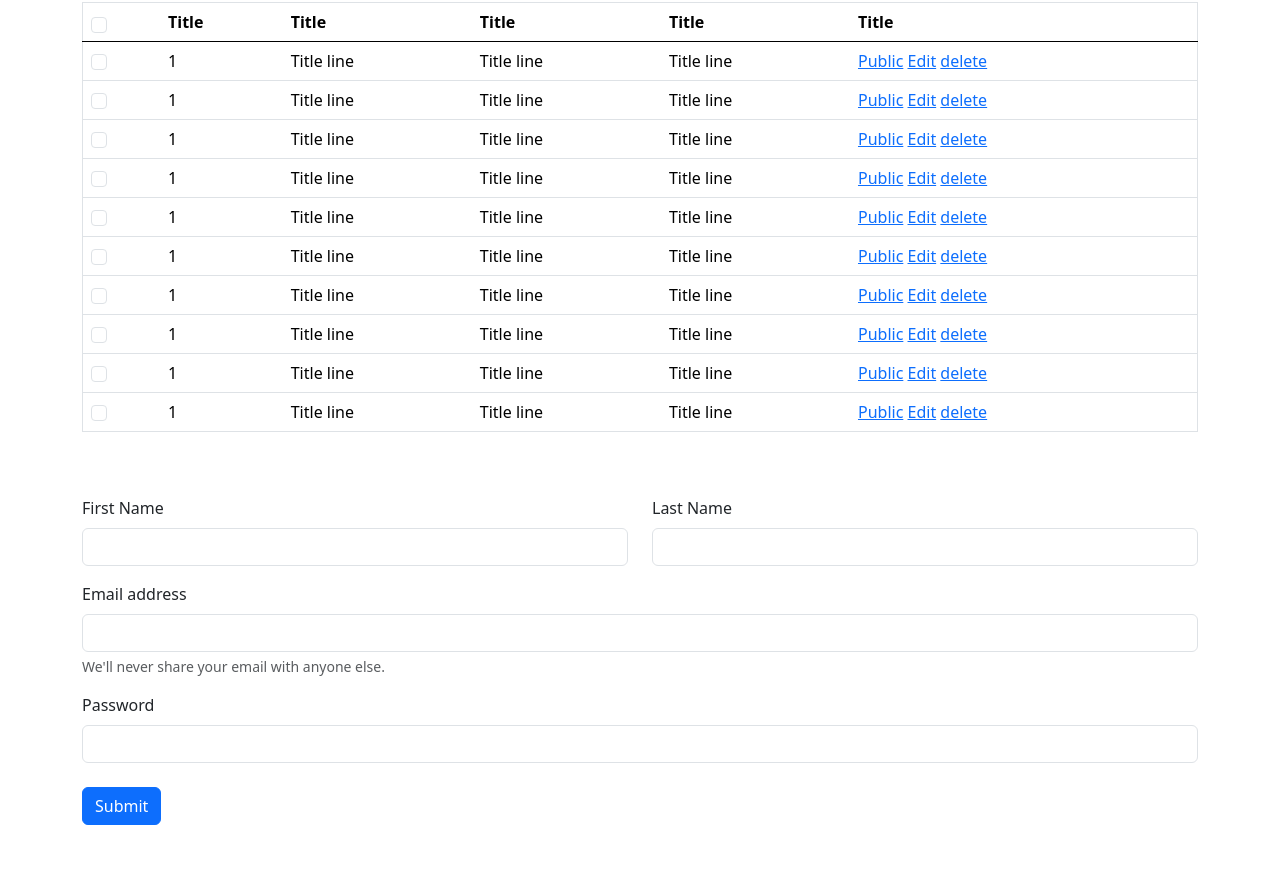
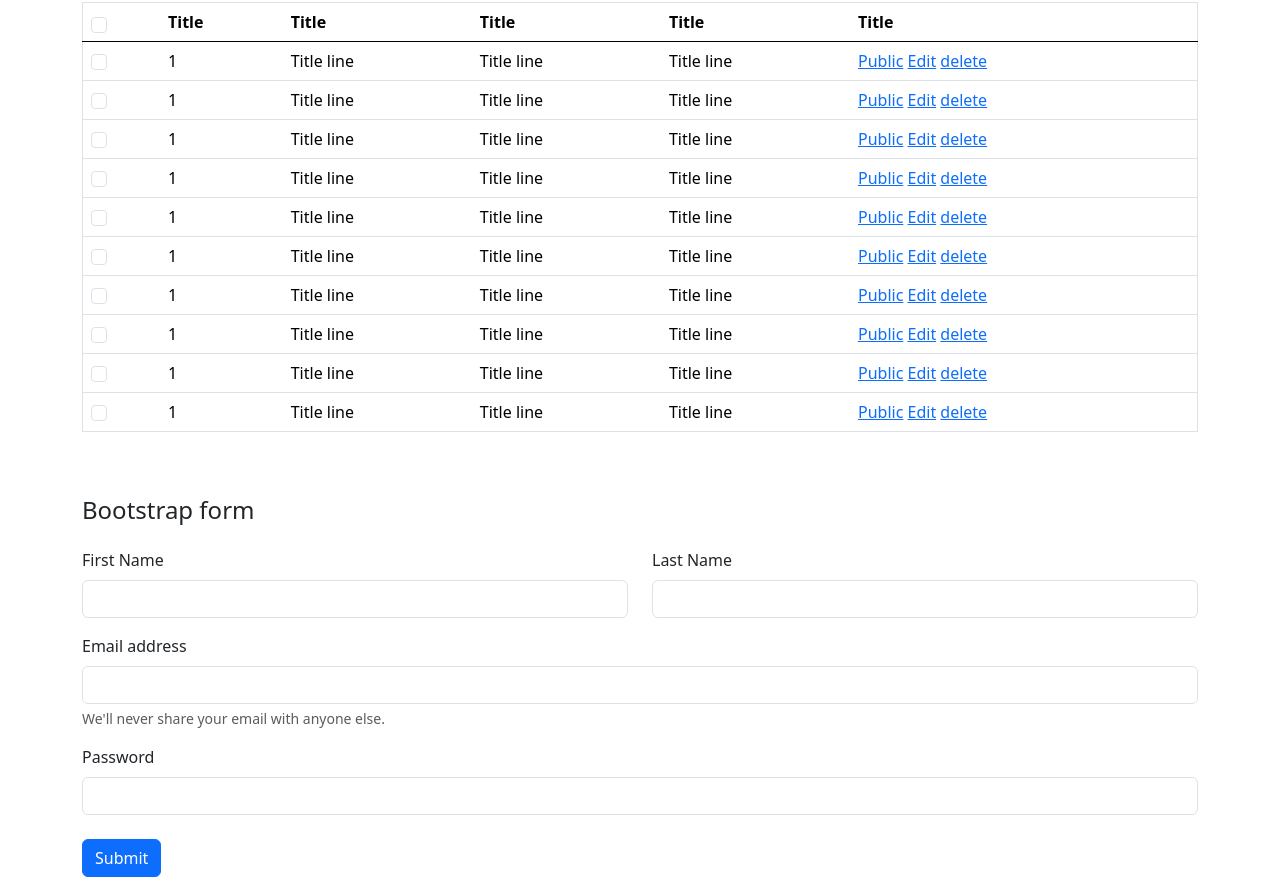
Before and after one commit to sandeepsamanth/bootstrapclone, a plain HTML site: page index.html in a window 1280 px wide. Shown: the part 2008-2893 px from the top of the page. Before the commit the page ends 2841 px from the top, so only its background shows below. Drawn offline with nearby package versions, Linux system fonts and the light colour scheme; a script that the page names is missing.

Commit message:
Update index.html

```diff
--- a/index.html
+++ b/index.html
@@ -402,6 +402,7 @@
 
   <!-- form -->
   <div class="container mb-2">
+       <h4 class="mb-4">Bootstrap form</h4>
         <form class="row d-flex " >
             <div class="col-md-6 ">
                 <label for="first-name-input" class="form-label">First Name</label>
```
